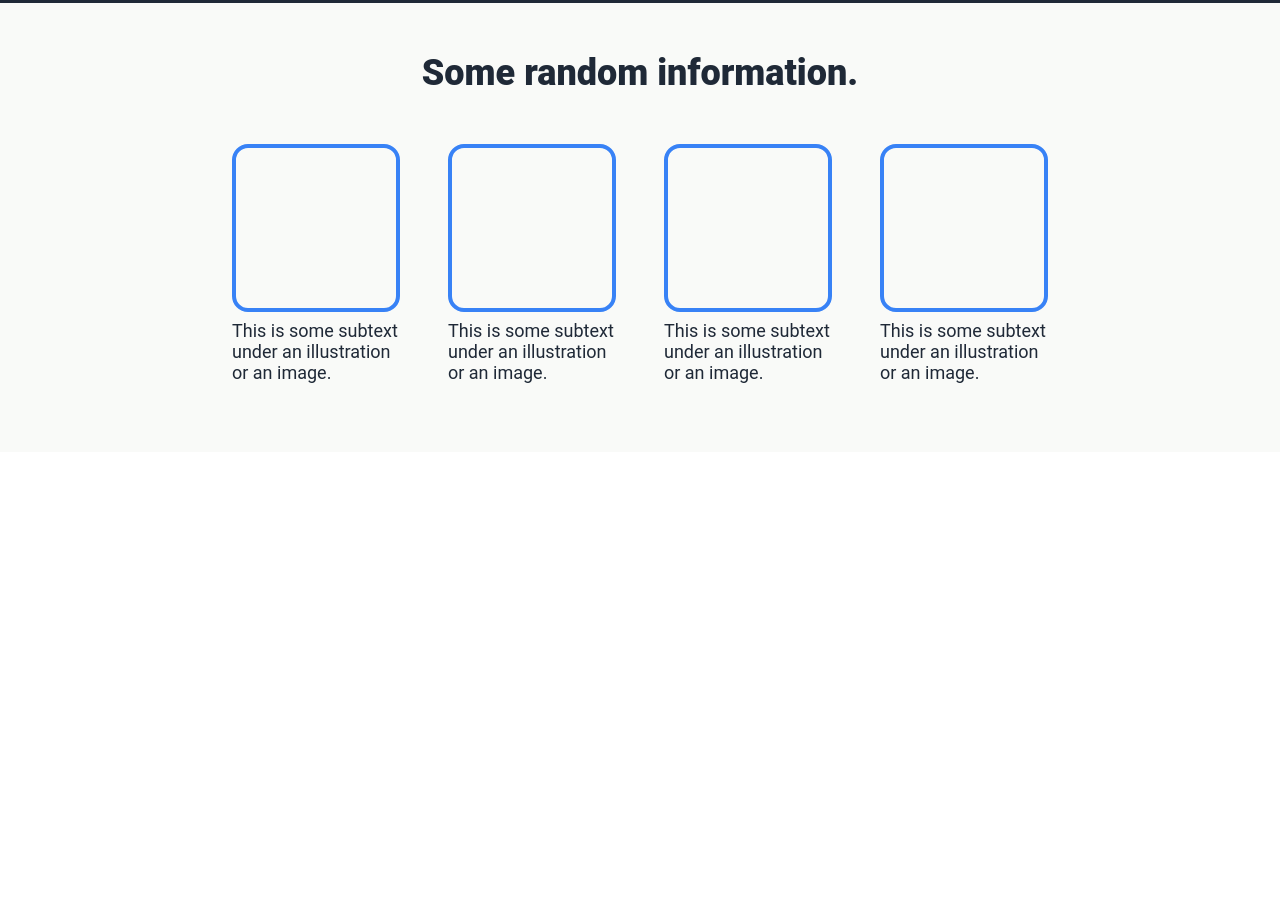
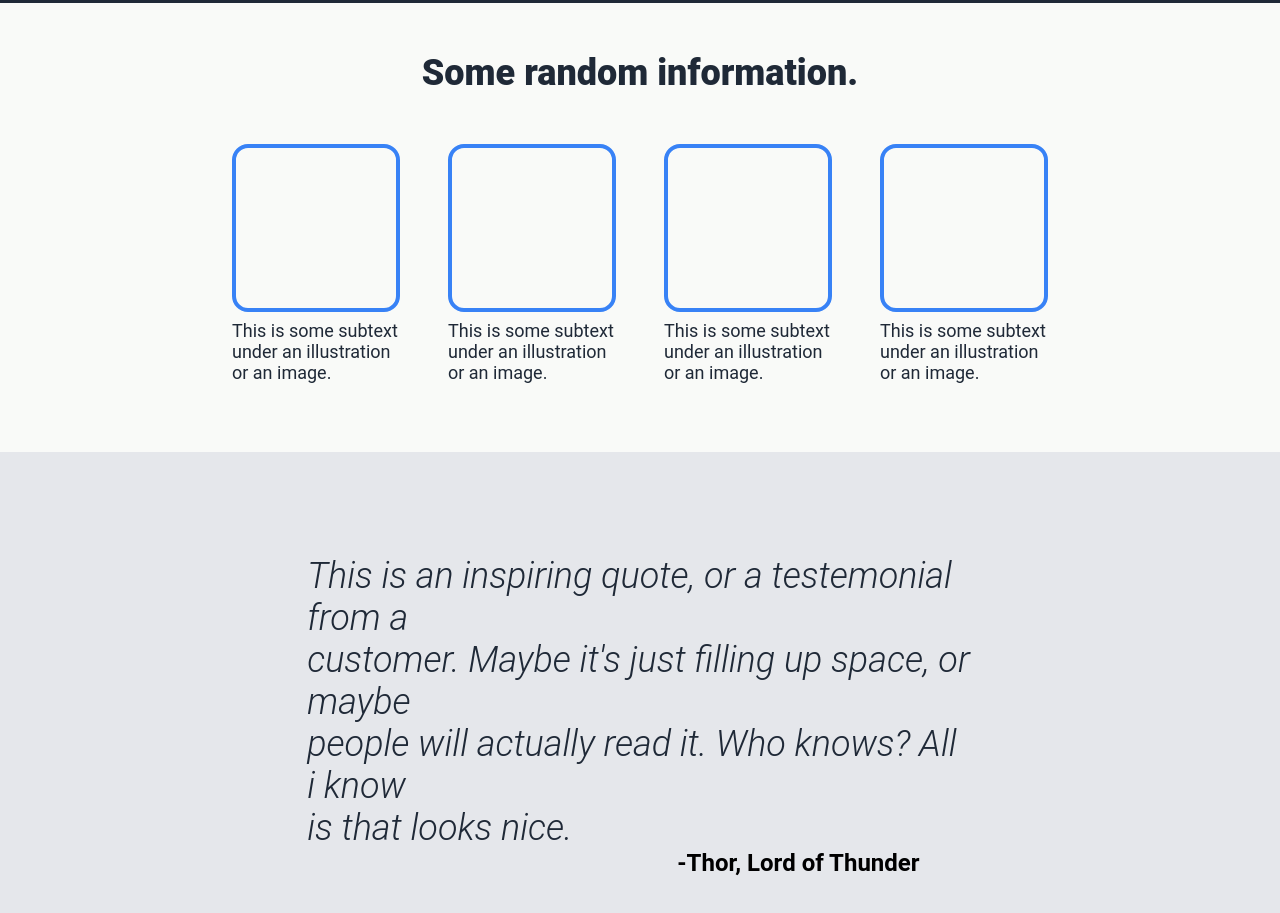
Before and after one commit to Mirohhh/Landing-Page, a plain HTML site: page index.html in a window 1280 px wide. Shown: the part 495-1408 px from the top of the page. Before the commit the page ends 963 px from the top, so only its background shows below. Drawn offline with Linux system fonts and the light colour scheme.

Commit message:
Finished the quote section.

```diff
--- a/index.html
+++ b/index.html
@@ -56,8 +56,15 @@
         </div>
     </div>
     <div class="quote">
-        <div class="quote-p"><p></p></div>
-        <div class="quote-c"></div>
+        <div class="quote-out">
+            <div class="quote-p">
+                <p>This is an inspiring quote, or a testemonial from a<br>customer. Maybe it's just filling up space, or maybe<br>people will
+                    actually read it. Who knows? All i know<br>is that looks nice.</p>
+            </div>
+            <div class="quote-c">
+                <h3>-Thor, Lord of Thunder</h3>
+            </div>
+        </div>
     </div>
     <div class="call"></div>
     <footer class="ft"></footer>
--- a/styles.css
+++ b/styles.css
@@ -170,3 +170,34 @@ div.ic{
     border: 4px solid #3882f6;
     border-radius: 16px;
 }
+
+div.quote{
+    background-color: #e5e7eb;
+    padding: 8% 0%;
+}
+
+.quote-out{
+    display: flex;
+    flex-direction: column;
+    justify-content: center;
+    align-items: center;
+    padding: 0% 24%;
+}
+
+.quote-p > p{
+    margin: 0px;
+    color: #1f2937;
+    font-size: 36px;
+    font-weight: 300;
+    font-style: italic;
+}
+
+.quote-c{
+    align-self: flex-end;
+    margin-right: 8%;
+}
+
+.quote-c > h3{
+    font-size: 24px;
+    margin: 0px;
+}
```
